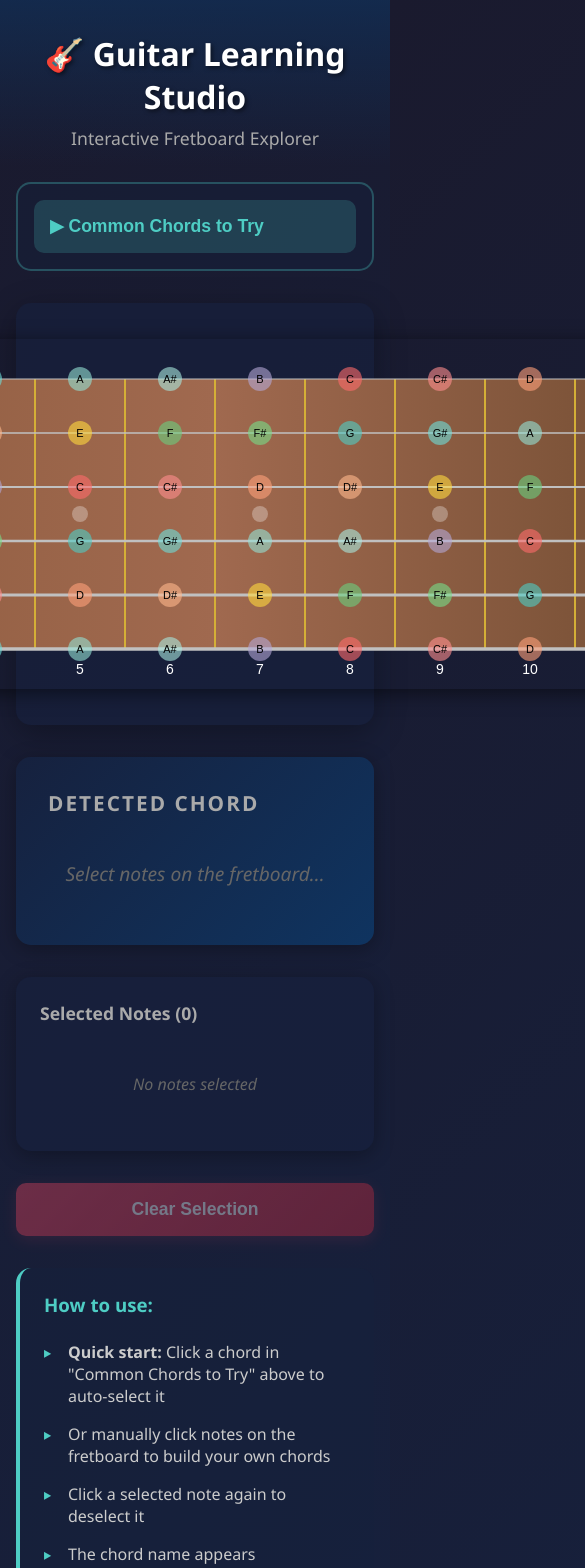
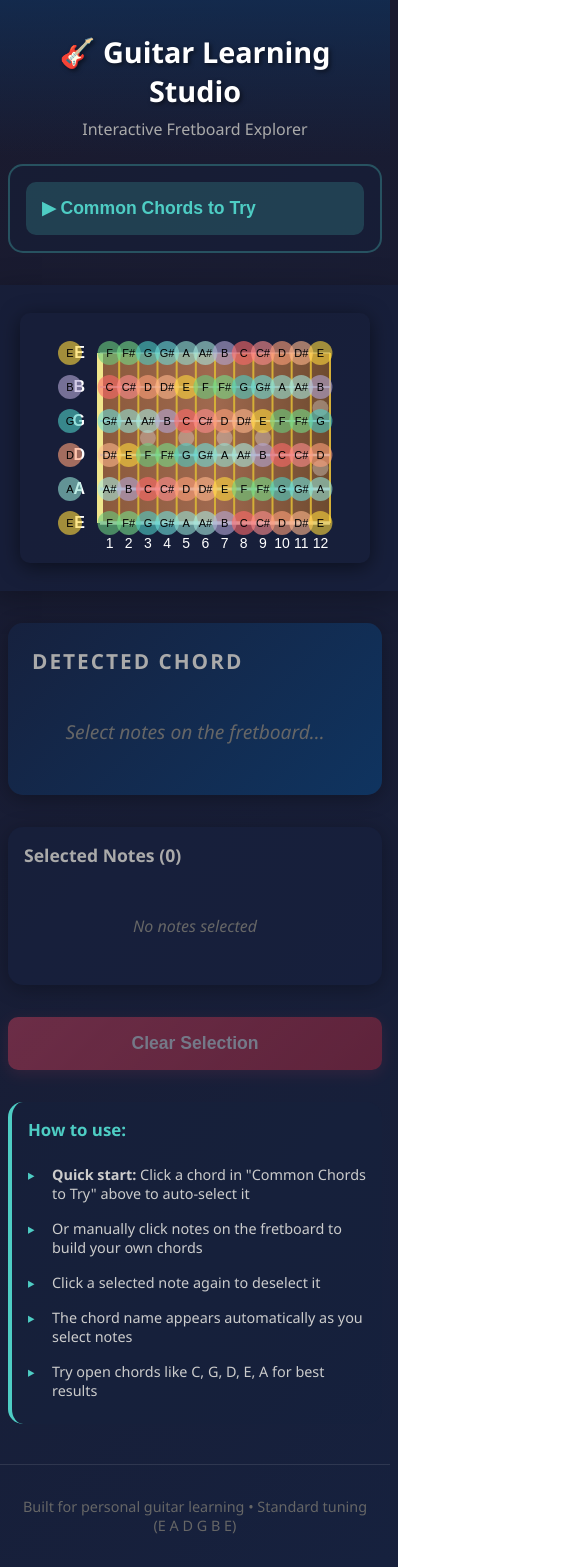
Before and after one commit to DanielRaistrick/SultansAcademy, a React (Vite) app: page / in a window 390 px wide. Shown: the top 1568 px of the page, 585 px wide, since content can reach past the window. Built offline with nearby package versions, Linux system fonts and the light colour scheme.

Commit message:
Fix mobile responsiveness - fretboard now scales for mobile devices

```diff
--- a/src/App.css
+++ b/src/App.css
@@ -36,6 +36,9 @@
   padding: 1rem;
   margin-bottom: 2rem;
   box-shadow: 0 8px 32px rgba(0, 0, 0, 0.3);
+  overflow-x: auto;
+  display: flex;
+  justify-content: center;
 }
 
 .control-panel {
@@ -266,10 +269,43 @@
 
 @media (max-width: 768px) {
   .app-header h1 {
-    font-size: 2rem;
+    font-size: 1.8rem;
+  }
+
+  .subtitle {
+    font-size: 1rem;
   }
 
   .chord-result {
-    font-size: 2rem;
+    font-size: 1.8rem;
+  }
+
+  .fretboard-container {
+    padding: 0.5rem;
+    margin-left: -1rem;
+    margin-right: -1rem;
+    border-radius: 0;
+  }
+
+  .app-main {
+    padding: 0.5rem;
+  }
+
+  .chord-display {
+    padding: 1.5rem;
+  }
+
+  .selected-notes {
+    padding: 1rem;
+  }
+
+  .note-item {
+    font-size: 0.85rem;
+    padding: 0.5rem;
+  }
+
+  .instructions {
+    padding: 1rem;
+    font-size: 0.9rem;
   }
 }
--- a/src/components/Fretboard.jsx
+++ b/src/components/Fretboard.jsx
@@ -8,6 +8,20 @@ const Fretboard = ({ selectedNotes, onNoteSelect }) => {
   const canvasRef = useRef(null);
   const [dimensions, setDimensions] = useState({ width: 1200, height: 350 });
   const [hoveredNote, setHoveredNote] = useState(null);
+
+  // Resize canvas based on window size
+  useEffect(() => {
+    const updateDimensions = () => {
+      const maxWidth = Math.min(1200, window.innerWidth - 40);
+      const aspectRatio = 350 / 1200;
+      const newHeight = Math.max(250, maxWidth * aspectRatio);
+      setDimensions({ width: maxWidth, height: newHeight });
+    };
+
+    updateDimensions();
+    window.addEventListener('resize', updateDimensions);
+    return () => window.removeEventListener('resize', updateDimensions);
+  }, []);
 
   // Canvas drawing parameters
   const padding = { left: 80, right: 40, top: 40, bottom: 40 };
```
